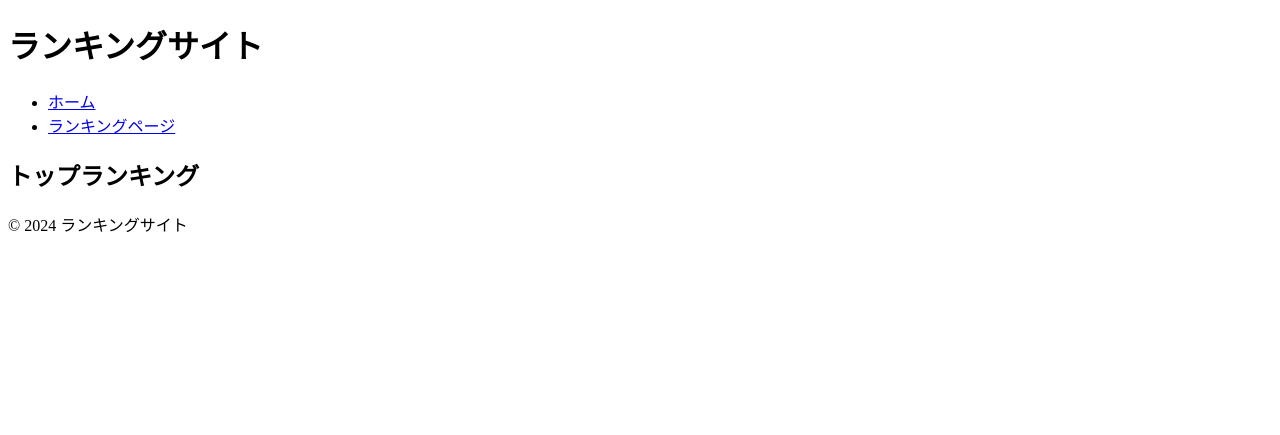
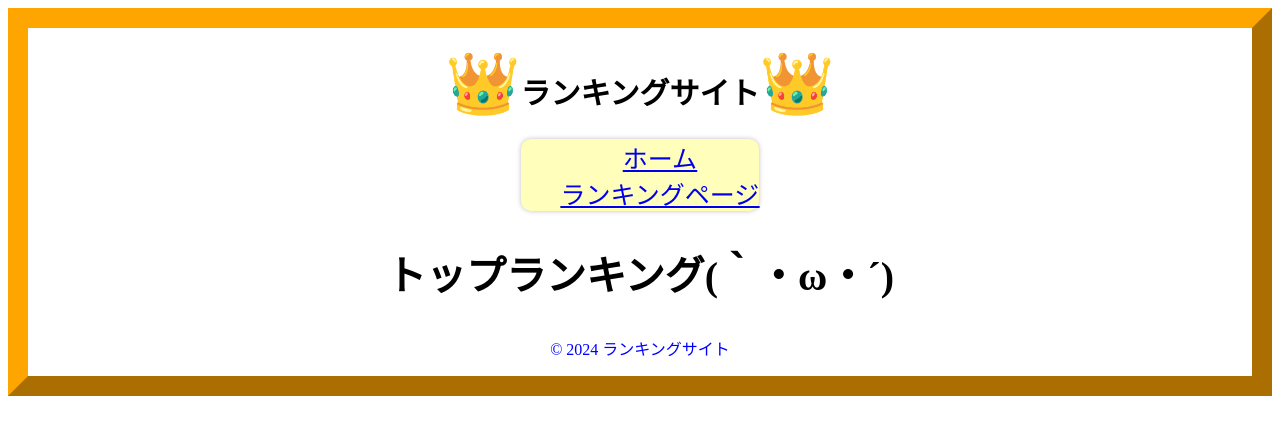
Before and after one commit to jyogi-web/loveka-2024, a Node project: template views/ranking.ejs in a window 1280 px wide. Shown: the top 435 px of the page. Run offline with Node 20 templates, Linux system fonts and the light colour scheme; the template is opened without the code that fills it, so the values that code supplies are empty.

Commit message:
ランキングのCSS

```diff
--- a/stylesheets/style.css
+++ b/stylesheets/style.css
@@ -0,0 +1,52 @@
+
+body{
+    border: 4px outset;
+    border-color: orange;
+    border-width: 20px;
+
+    h1{
+        font-size: 30px;
+        text-align: center;
+    }
+    h1::first-letter{
+        font-size: 2em;
+    }
+    h1::before{
+        content:"👑";
+    }
+    h1::after{
+        font-size: 2em;
+        content:"👑";
+    }
+
+    ul{
+        text-decoration: underline;
+        font-size: 25px;
+        width:fit-content;
+        margin:auto;
+        text-align: center;
+        list-style-type:none;
+
+        background: #ffffbb;
+        border-radius:10px;
+        box-shadow: 0px 0px 5px silver;
+    }
+
+
+
+
+    h2{
+
+        text-align: center;
+        font-size: 40px;
+    }
+
+    h2::after{
+        content:"(｀・ω・´)";
+    }
+
+    p{
+        color:blue;
+        text-align: center;
+    }
+}
--- a/views/ranking.ejs
+++ b/views/ranking.ejs
@@ -5,6 +5,7 @@
     <meta name="viewport" content="width=device-width, initial-scale=1.0">
     <title>ランキングページ</title>
     <link rel="stylesheet" href="/stylesheets/style.css">
+
 </head>
 <body>
     <header>
```
Also changed, not shown: richmenu.json (line endings or trailing spaces).
